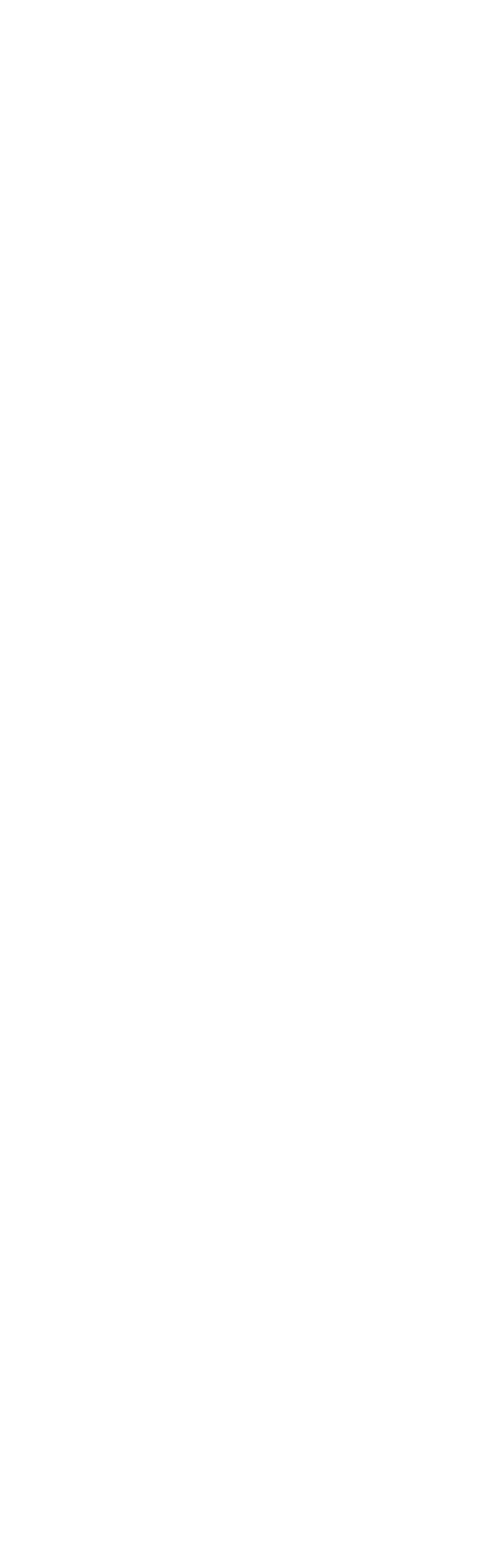
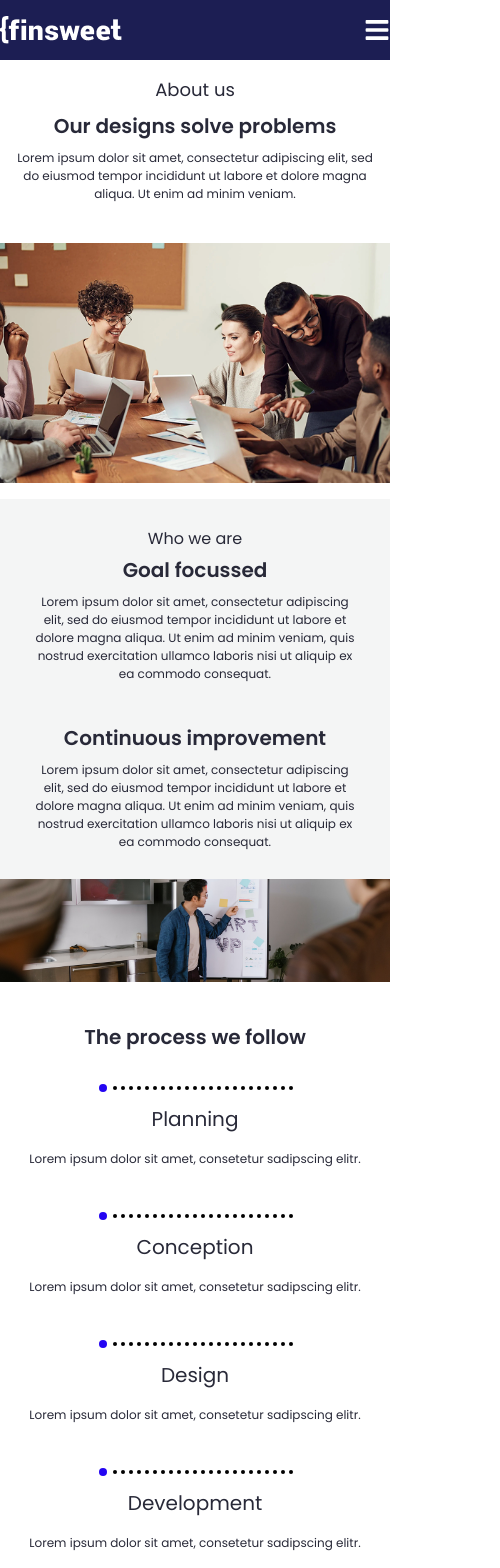
Before and after one commit to abdunnoorfaheem/finsweetreact, a React (Vite) app: page /about in a window 390 px wide. Before the commit this address had no page. Shown: the top 1568 px of the page, 500 px wide, since content can reach past the window. Before the commit the page ends 844 px from the top, so only its background shows below. Built offline with nearby package versions, Linux system fonts and the light colour scheme; the HTML template or start-up script is replaced by a standard one.

Commit message:
about page responsive  update

```diff
--- a/src/App.jsx
+++ b/src/App.jsx
@@ -3,6 +3,8 @@ import { Route, Routes } from 'react-router-dom'
 import './App.css'
 import RootLayout from './components/layouts/RootLayout'
 import Home from './components/pages/Home'
+import { About } from './components/pages/About'
+
 
 
 function App() {
@@ -13,6 +15,7 @@ function App() {
     <Routes>
       <Route path='/' element={<RootLayout/>}>
       <Route index element={<Home/>}/>
+      <Route path='/about' element={<About/>}/>
       </Route>
     </Routes>
     </>
--- a/src/components/pages/About.jsx
+++ b/src/components/pages/About.jsx
@@ -1,4 +1,4 @@
-import React from 'react'
+import React, { useState } from 'react'
 import Container from '../Container'
 import about from "../../assets/about.png";
 import about2 from "../../assets/about2.png"
@@ -21,32 +21,38 @@ import { AiFillInstagram } from "react-icons/ai";
 import { FaLinkedin } from "react-icons/fa6";
 
 
+
 export const About = () => {
+  let [Msnaur,SetMansur]=useState(true)
   return (
     <div >
       <>
+      {/* <div className=" content-center pt-5 m-auto relative">
+        <button onClick={() => SetMansur(!Msnaur)} className='py-2 px-4 bg-[#7676] text-[#fff] rounded-2xl text-center absolute top-[-60px] z-100 left-[70%]'>submit</button>
+      </div> */}
+
         {/* one part start */}
-        <section className="py-20">
+        {/* one part end */}
+
+        <section className="lg:py-20 py-4">
           <Container>
             <div className="flex flex-col lg:flex-row justify-between items-center gap-10 lg:gap-0">
               <div className="w-full lg:w-5/12 text-center lg:text-left">
                 <span className="text-[18px] text-[#282938] font-poppins">About us</span>
-                <h4 className="text-[36px] lg:text-[54px] text-[#282938] font-semibold font-poppins mt-2">
+                <h4 className="text-[20px] lg:text-[54px] text-[#282938] font-semibold font-poppins mt-2">
                   Our designs solve problems
                 </h4>
-                <p className="text-[16px] text-[#282938] font-poppins pt-4">
+                <p className="lg:text-[16px] text-[12px] text-[#282938] font-poppins lg:pt-4 pt-2 lg:px-0 px-3">
                   Lorem ipsum dolor sit amet, consectetur adipiscing elit, sed do eiusmod
                   tempor incididunt ut labore et dolore magna aliqua. Ut enim ad minim veniam.
                 </p>
               </div>
-              <div className="w-full lg:w-6/12">
+              <div className="w-full lg:w-6/12 ">
                 <img src={about} alt="About" className="w-full h-auto " />
               </div>
             </div>
           </Container>
         </section>
-        {/* one part end */}
-
 
         {/* two part start */}
         <section className="">
@@ -54,25 +60,25 @@ export const About = () => {
             <div className="flex flex-col lg:flex-row justify-between py-7 px-4 gap-8 lg:gap-0 bg-[#F4F5F5]">
               <div className="w-full lg:w-5/12 pl-0 lg:pl-6 text-center lg:text-left">
                 <h4 className="text-[16px] text-[#282938] font-poppins">Who we are</h4>
-                <h5 className="text-[28px] lg:text-[38px] text-[#282938] font-poppins font-semibold mt-1">
+                <h5 className="text-[20px] lg:text-[38px] text-[#282938] font-poppins font-semibold mt-1">
                   Goal focussed
                 </h5>
-                <p className="text-[16px] text-[#282938] font-poppins mt-2">
+                <p className="lg:text-[16px] text-[12px] lg:px-0 px-4 text-[#282938] font-poppins mt-2">
                   Lorem ipsum dolor sit amet, consectetur adipiscing elit, sed do eiusmod tempor incididunt ut labore et dolore magna aliqua.
                   Ut enim ad minim veniam, quis nostrud exercitation ullamco laboris nisi ut aliquip ex ea commodo consequat.
                 </p>
               </div>
               <div className="w-full lg:w-5/12 pt-2 lg:pt-6 text-center lg:text-left">
-                <h5 className="text-[28px] lg:text-[38px] text-[#282938] font-poppins font-semibold">
+                <h5 className="text-[20px] lg:text-[38px] text-[#282938] font-poppins font-semibold">
                   Continuous improvement
                 </h5>
-                <p className="text-[16px] text-[#282938] font-poppins mt-2">
+                <p className="lg:text-[16px] text-[12px] lg:px-0 px-4 text-[#282938] font-poppins mt-2">
                   Lorem ipsum dolor sit amet, consectetur adipiscing elit, sed do eiusmod tempor incididunt ut labore et dolore magna aliqua.
                   Ut enim ad minim veniam, quis nostrud exercitation ullamco laboris nisi ut aliquip ex ea commodo consequat.
                 </p>
               </div>
             </div>
-            <div className="w-full pb-10">
+            <div className="lg:w-full pb-10">
               <img src={about2} alt="About Section Image" className="w-full h-auto " />
             </div>
           </Container>
@@ -83,66 +89,66 @@ export const About = () => {
         {/* three part start */}
         <section className="">
           <Container>
-            <div className="py-15 pb-20 w-full">
+            <div className="lg:py-15 pb-20 w-full">
               <div className="lg:w-full">
-                <h2 className="text-center lg:text-[48px] text-[#282938] font-semibold font-poppins">
+                <h2 className="text-center text-[20px] lg:text-[48px] text-[#282938] font-semibold font-poppins">
                   The process we follow
                 </h2>
               </div>
               <div className="flex flex-col md:flex-row pt-7 gap-10 md:gap-7">
                 <div className="w-full md:w-3/12 text-center md:text-left">
                   <div className="flex items-center justify-center md:justify-start flex-wrap">
-                    <GoDotFill className="text-[30px] text-[#2405F2]" />
+                    <GoDotFill className="lg:text-[30px] text-[20] text-[#2405F2]" />
                     {[...Array(23)].map((_, i) => (
-                      <GoDotFill key={i} className="text-[12px]" />
+                      <GoDotFill key={i} className="lg:text-[12px] text-[8px]" />
                     ))}
                   </div>
-                  <h4 className="text-[24px] text-[#282938] pt-2 font-poppins">
+                  <h4 className="lg:text-[24px] text-[20px] text-[#282938] font-poppins pt-2">
                     Planning
                   </h4>
-                  <p className="text-[16px] text-[#282938] font-poppins pt-4">
+                  <p className="lg:text-[16px] text-[12px] px-3 lg:px-0 lg:py-4  text-[#282938] font-poppins pt-4">
                     Lorem ipsum dolor sit amet, consetetur sadipscing elitr.
                   </p>
                 </div>
                 <div className="w-full md:w-3/12 text-center md:text-left">
                   <div className="flex items-center justify-center md:justify-start flex-wrap">
-                    <GoDotFill className="text-[30px] text-[#2405F2]" />
+                    <GoDotFill className="lg:text-[30px] text-[20] text-[#2405F2]" />
                     {[...Array(23)].map((_, i) => (
-                      <GoDotFill key={i} className="text-[12px]" />
+                      <GoDotFill key={i} className="lg:text-[12px] text-[8px]" />
                     ))}
                   </div>
-                  <h4 className="text-[24px] text-[#282938] pt-2 font-poppins">
+                  <h4 className="lg:text-[24px] text-[20px] pt-2 lg:pt-2 text-[#282938]  font-poppins">
                     Conception
                   </h4>
-                  <p className="text-[16px] text-[#282938] font-poppins pt-4">
+                  <p className="lg:text-[16px] text-[12px] px-3 lg:px-0 lg:py-4  text-[#282938] font-poppins pt-4">
                     Lorem ipsum dolor sit amet, consetetur sadipscing elitr.
                   </p>
                 </div>
                 <div className="w-full md:w-3/12 text-center md:text-left">
                   <div className="flex items-center justify-center md:justify-start flex-wrap">
-                    <GoDotFill className="text-[30px] text-[#2405F2]" />
+                    <GoDotFill className="lg:text-[30px] text-[20] text-[#2405F2]" />
                     {[...Array(23)].map((_, i) => (
-                      <GoDotFill key={i} className="text-[12px]" />
+                      <GoDotFill key={i} className="lg:text-[12px] text-[8px]" />
                     ))}
                   </div>
-                  <h4 className="text-[24px] text-[#282938] pt-2 font-poppins">
+                  <h4 className="lg:text-[24px] text-[20px] pt-2 lg:pt-2 text-[#282938] font-poppins">
                     Design
                   </h4>
-                  <p className="text-[16px] text-[#282938] font-poppins pt-4">
+                  <p className="lg:text-[16px] text-[12px] px-3 lg:px-0 lg:py-4  text-[#282938] font-poppins pt-4">
                     Lorem ipsum dolor sit amet, consetetur sadipscing elitr.
                   </p>
                 </div>
                 <div className="w-full md:w-3/12 text-center md:text-left">
                   <div className="flex items-center justify-center md:justify-start flex-wrap">
-                    <GoDotFill className="text-[30px] text-[#2405F2]" />
+                    <GoDotFill className="lg:text-[30px] text-[20] text-[#2405F2] text-[#2405F2]" />
                     {[...Array(23)].map((_, i) => (
-                      <GoDotFill key={i} className="text-[12px]" />
+                      <GoDotFill key={i} className="lg:text-[12px] text-[8px]" />
                     ))}
                   </div>
-                  <h4 className="text-[24px] text-[#282938] pt-2 font-poppins">
+                  <h4 className="lg:text-[24px] text-[20px] pt-2 lg:pt-2 text-[#282938] pt-2 font-poppins">
                     Development
                   </h4>
-                  <p className="text-[16px] text-[#282938] font-poppins pt-4">
+                  <p className="lg:text-[16px] text-[12px] px-3 lg:px-0 lg:py-4  text-[#282938] font-poppins pt-4">
                     Lorem ipsum dolor sit amet, consetetur sadipscing elitr.
                   </p>
                 </div>
@@ -160,10 +166,10 @@ export const About = () => {
             <div className="flex flex-col md:flex-row justify-between items-center gap-10 md:gap-0">
               <div className="w-full md:w-6/12 text-center md:text-left">
                 <h5 className='text-[16px] text-[#282938] font-poppins pb-3'>Our Mission</h5>
-                <span className='text-[28px] md:text-[38px] text-[#282938] font-semibold font-poppins'>
+                <span className='text-[20px] md:text-[38px] text-[#282938] font-semibold font-poppins'>
                   Inspire, Innovate, Share
                 </span>
-                <p className='text-[16px] text-[#282938] font-poppins pt-3 leading-relaxed'>
+                <p className='lg:text-[16px] text-[12px] lg:px-0 px-4 text-[#282938] font-poppins pt-3 leading-relaxed'>
                   Lorem ipsum dolor sit amet, consectetur adipiscing elit, sed do eiusmod <br className='hidden md:block' />
                   tempor incididunt ut labore et dolore magna aliqua. Ut enim ad minim <br className='hidden md:block' />
                   veniam, quis nostrud exercitation ullamco laboris nisi ut aliquip ex ea <br className='hidden md:block' />
@@ -172,16 +178,16 @@ export const About = () => {
               </div>
 
               <div className="w-full md:w-5/12">
-                <img src={about3} alt="" className='w-full rounded-md' />
+                <img src={about3} alt="" className='w-full rounded-md lg:hover:scale-105 cursor-zoom-in  duration-300 ease-in-out' />
               </div>
             </div>
             <div className="flex flex-col md:flex-row-reverse justify-between items-center gap-10 md:gap-0 pt-10 md:pt-20">
               <div className="w-full md:w-6/12 text-center md:text-left">
                 <h5 className='text-[16px] text-[#282938] font-poppins pb-3'>Our Vision</h5>
-                <span className='text-[28px] md:text-[38px] text-[#282938] font-semibold font-poppins'>
+                <span className='text-[20px] md:text-[38px] text-[#282938] font-semibold font-poppins'>
                   Laser focus
                 </span>
-                <p className='text-[16px] text-[#282938] font-poppins pt-3 leading-relaxed'>
+                <p className='lg:text-[16px] text-[12px] lg:px-0 px-4 text-[#282938] font-poppins pt-3 leading-relaxed'>
                   Lorem ipsum dolor sit amet, consectetur adipiscing elit, sed do eiusmod <br className='hidden md:block' />
                   tempor incididunt ut labore et dolore magna aliqua. Ut enim ad minim <br className='hidden md:block' />
                   veniam, quis nostrud exercitation ullamco laboris nisi ut aliquip ex ea <br className='hidden md:block' />
@@ -190,7 +196,7 @@ export const About = () => {
               </div>
 
               <div className="w-full md:w-5/12">
-                <img src={about4} alt="" className='w-full rounded-md' />
+                <img src={about4} alt="" className='w-full rounded-md lg:hover:scale-105 cursor-zoom-in duration-300 ease-in-out' />
               </div>
             </div>
           </Container>
@@ -203,42 +209,42 @@ export const About = () => {
           <Container>
             <div>
               <div className="w-full">
-                <h6 className='text-center text-[32px] md:text-[48px] text-[#282938] pt-10 font-semibold font-poppins'>
+                <h6 className='text-center text-[20px] md:text-[48px] text-[#282938] lg:pt-14 pt-3 font-semibold font-poppins'>
                   The benefits of working <br className='hidden md:block' /> with us
                 </h6>
               </div>
 
-              <div className="py-16 flex flex-col md:flex-row gap-6">
-                <div className="w-full md:w-4/12 bg-[#F4F6FC] shadow-lg py-10 px-7">
+              <div className="lg:py-16 py-3 flex flex-col md:flex-row gap-6">
+                <div className="w-full md:w-4/12  bg-[#F4F6FC] shadow-lg py-10 px-7   lg:hover:scale-105 duration-300 ease-in-out">
                   <div className="mb-4">
-                    <img src={about5} alt="" className='w-[60px] md:w-auto' />
+                    <img src={about5} alt="" className='lg:w-[60px] md:w-auto' />
                   </div>
-                  <span className='text-[20px] md:text-[24px] text-[#282938] font-medium font-poppins pt-4 block'>
+                  <span className='text-[15px] md:text-[24px] text-[#282938] font-medium font-poppins lg:pt-4 block'>
                     Customize with ease
                   </span>
-                  <p className='text-[16px] text-[#282938] font-poppins pt-4 leading-relaxed'>
+                  <p className='lg:text-[16px] text-[10px] pt-2  lg:pt-4 text-[#282938] font-poppins leading-relaxed'>
                     Lorem ipsum dolor sit amet, consectetur adipiscing elit, sed do eiusmod tempor incididunt ut labore et dolore magna aliqua ut enim.
                   </p>
                 </div>
-                <div className="w-full md:w-4/12 bg-[#F4F6FC] shadow-lg py-10 px-7">
+                <div className="w-full md:w-4/12 bg-[#F4F6FC] shadow-lg py-10 px-7  lg:hover:scale-105 duration-300 ease-in-out">
                   <div className="mb-4">
-                    <img src={about6} alt="" className='w-[60px] md:w-auto' />
+                    <img src={about6} alt="" className='lg:w-[60px] md:w-auto' />
                   </div>
-                  <span className='text-[20px] md:text-[24px] text-[#282938] font-medium font-poppins pt-4 block'>
+                  <span className='text-[15px] md:text-[24px] lg:pt-4 text-[#282938] font-medium font-poppins  block'>
                     Perfectly Responsive
                   </span>
-                  <p className='text-[16px] text-[#282938] font-poppins pt-4 leading-relaxed'>
+                  <p className='lg:text-[16px] text-[10px]  lg:pt-4 pt-2 text-[#282938] font-poppins leading-relaxed'>
                     Lorem ipsum dolor sit amet, consectetur adipiscing elit, sed do eiusmod tempor incididunt ut labore et dolore magna aliqua ut enim.
                   </p>
                 </div>
-                <div className="w-full md:w-4/12 bg-[#F4F6FC] shadow-lg py-10 px-7">
+                <div className="w-full md:w-4/12 bg-[#F4F6FC] shadow-lg py-10 px-7  lg:hover:scale-105 duration-300 ease-in-out">
                   <div className="mb-4">
-                    <img src={about7} alt="" className='w-[60px] md:w-auto' />
+                    <img src={about7} alt="" className='lg:w-[60px] md:w-auto' />
                   </div>
-                  <span className='text-[20px] md:text-[24px] text-[#282938] font-medium font-poppins pt-4 block'>
+                  <span className='text-[15px] md:text-[24px] lg:pt-4 text-[#282938] font-medium font-poppins  block'>
                     Friendly Support
                   </span>
-                  <p className='text-[16px] text-[#282938] font-poppins pt-4 leading-relaxed'>
+                  <p className='lg:text-[16px] text-[10px]  lg:pt-4 pt-2 text-[#282938] font-poppins leading-relaxed'>
                     Lorem ipsum dolor sit amet, consectetur adipiscing elit, sed do eiusmod tempor incididunt ut labore et dolore magna aliqua ut enim.
                   </p>
                 </div>
@@ -264,7 +270,7 @@ export const About = () => {
             <section className='bg-[#F4F6FC]'>
               <Container>
                 <div className="py-20 text-center">
-                  <h4 className='text-[48px] text-[#282938] font-semibold font-poppins'>Meet our team</h4>
+                  <h4 className='lg:text-[48px] text-[20px] text-[#282938] font-semibold font-poppins'>Meet our team</h4>
                   <div className="flex flex-wrap justify-center gap-6 pt-10">
                     <div className="w-full sm:w-6/12 md:w-6/12 lg:w-2/12 bg-white py-10 px-10 flex flex-col items-center text-center rounded-lg shadow-md relative group">
                       <div className="relative w-[100px] h-[100px] mb-4">
```
